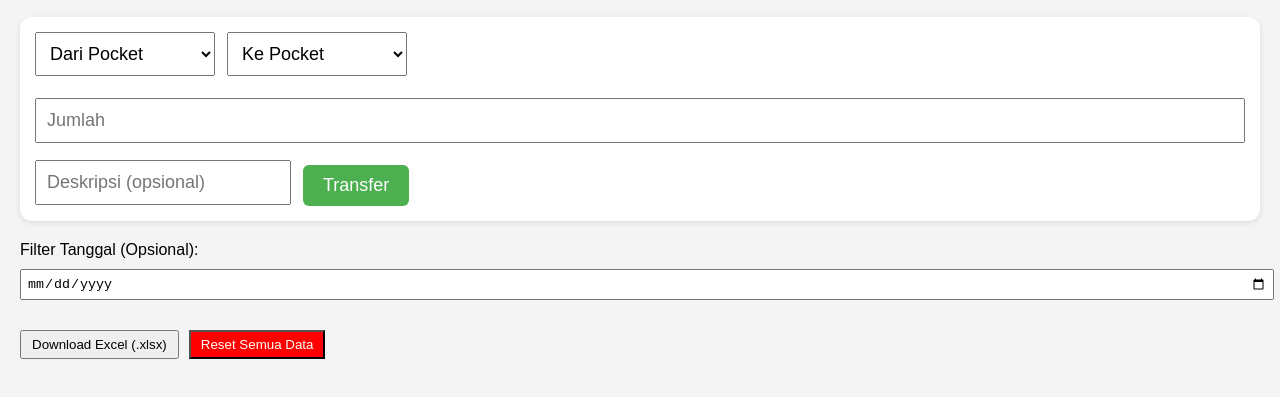
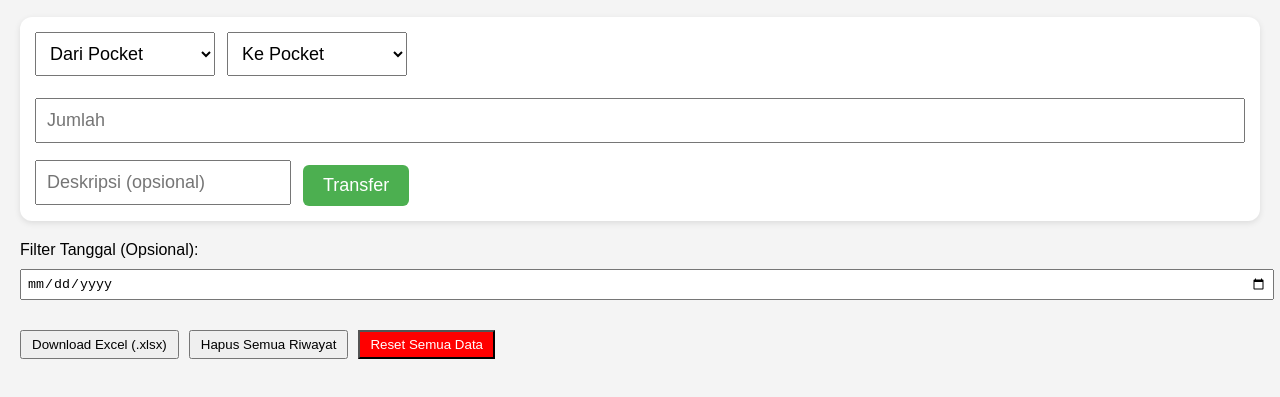
Before and after one commit to sbani11/uangwarung, a plain HTML site: page index.html in a window 1280 px wide. Shown: the part 111-508 px from the top of the page. Drawn offline with Linux system fonts and the light colour scheme; no server answers.

Commit message:
Update index.html

```diff
--- a/index.html
+++ b/index.html
@@ -30,8 +30,10 @@
 
   <div class="actions">
     <button onclick="downloadExcel()">Download Excel (.xlsx)</button>
+    <button onclick="hapusSemuaRiwayat()">Hapus Semua Riwayat</button>
     <button class="reset-btn" onclick="resetSemuaData()">Reset Semua Data</button>
   </div>
+
 
   <script type="module" src="script.js"></script>
 </body>
```
